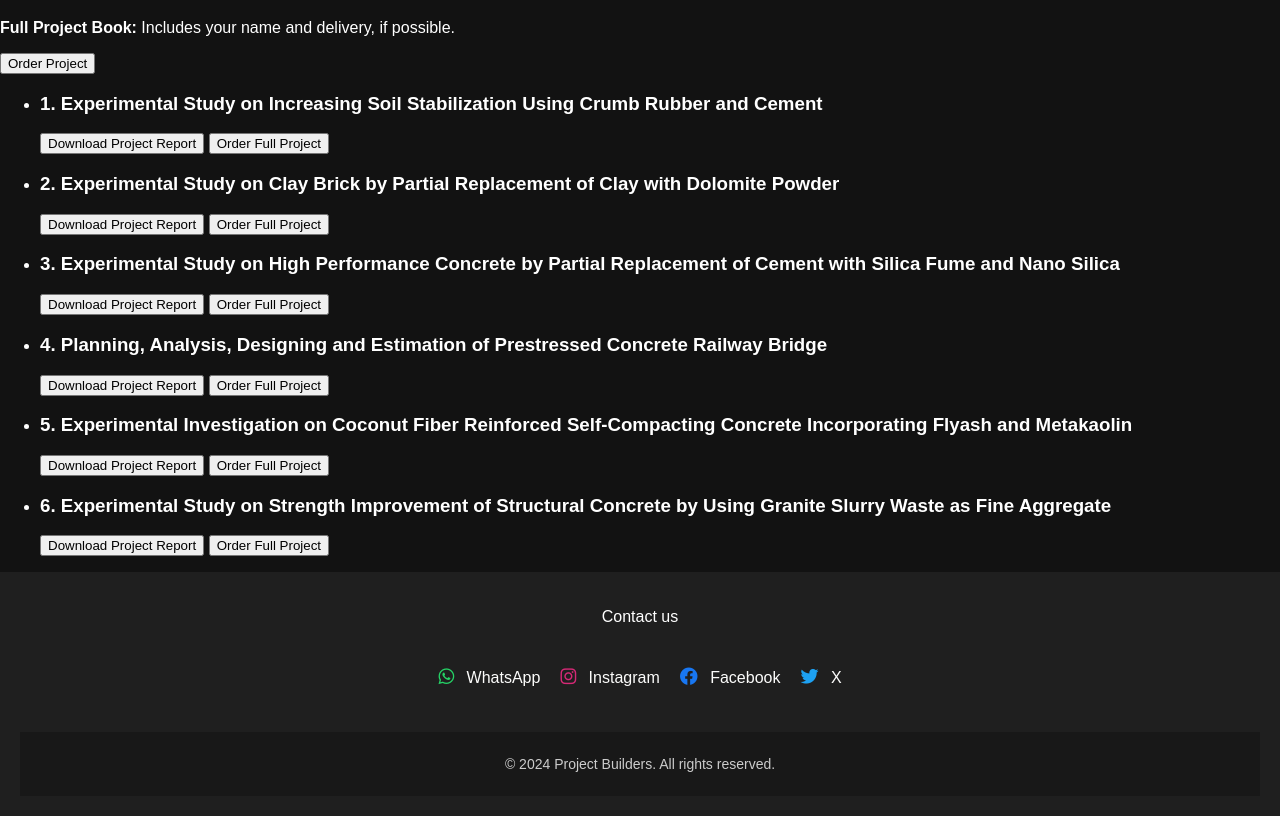
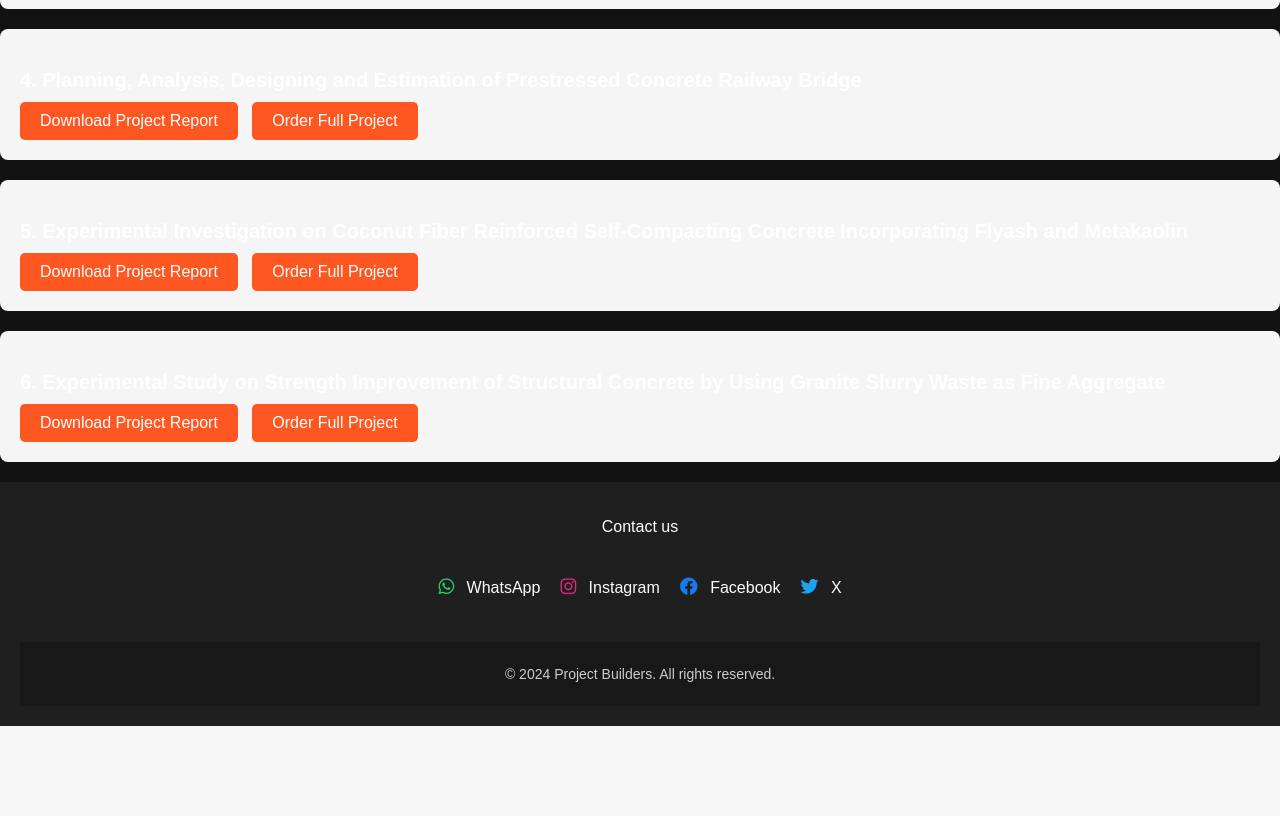
Before and after one commit to meyyarasu-tg/PROJECT-BUILDERS, a PHP site: page /civil-project-reports.html in a window 1280 px wide. Shown: the part 846-1662 px from the top of the page. After the commit the page ends 1572 px from the top, so only its background shows below. Run offline with PHP 8.4, Linux system fonts and the light colour scheme.

Commit message:
Update styles.css

```diff
--- a/styles.css
+++ b/styles.css
@@ -384,45 +384,67 @@ html, body {
 }
 
 /* Style for Project */
-.project-container {
-    flex: 1;
+/* Description Container */
+.description-container {
+    display: flex;
+    justify-content: space-around;
+    margin-bottom: 30px;
 }
 
-ol {
-    counter-reset: item;
-    padding-left: 20px;
+.description-box {
+    text-align: center;
+    padding: 20px;
 }
 
-.project-item {
-    display: flex;
-    align-items: center;
-    padding: 10px 0;
-    list-style: none;
-    cursor: pointer;
-    transition: color 0.3s ease;
-    color: #ffffff;
+.description-image {
+    max-width: 100px;
+    height: auto;
+    margin-bottom: 15px;
 }
 
-.project-item:before {
-    counter-increment: item;
-    content: counter(item) ". ";
-    color: #ff5722;
-    font-weight: bold;
+.description-box button {
+    padding: 10px 20px;
+    background-color: #ff5722;
+    color: white;
+    border: none;
+    border-radius: 5px;
+    cursor: pointer;
+    font-size: 1rem;
 }
 
-.project-item:hover {
-    color: #ff5722;
+.description-box button:hover {
+    background-color: #e64a19;
 }
 
-.project-title {
-    flex: 1;
-    font-size: 18px;
-    margin-right: 20px;
+/* Project List Styling */
+.project-list {
+    list-style-type: none;
+    padding: 0;
 }
 
-.project-img {
-    width: 80px;
-    height: 60px;
-    object-fit: cover;
-    border-radius: 4px;
+.project-list li {
+    margin-bottom: 20px;
+    padding: 20px;
+    background-color: #f5f5f5;
+    border-radius: 8px;
 }
+
+.project-list li h3 {
+    margin-bottom: 10px;
+    font-size: 1.25rem;
+}
+
+.project-list li button {
+    padding: 10px 20px;
+    background-color: #ff5722;
+    color: white;
+    border: none;
+    border-radius: 5px;
+    cursor: pointer;
+    font-size: 1rem;
+    margin-right: 10px;
+}
+
+.project-list li button:hover {
+    background-color: #e64a19;
+}
```
